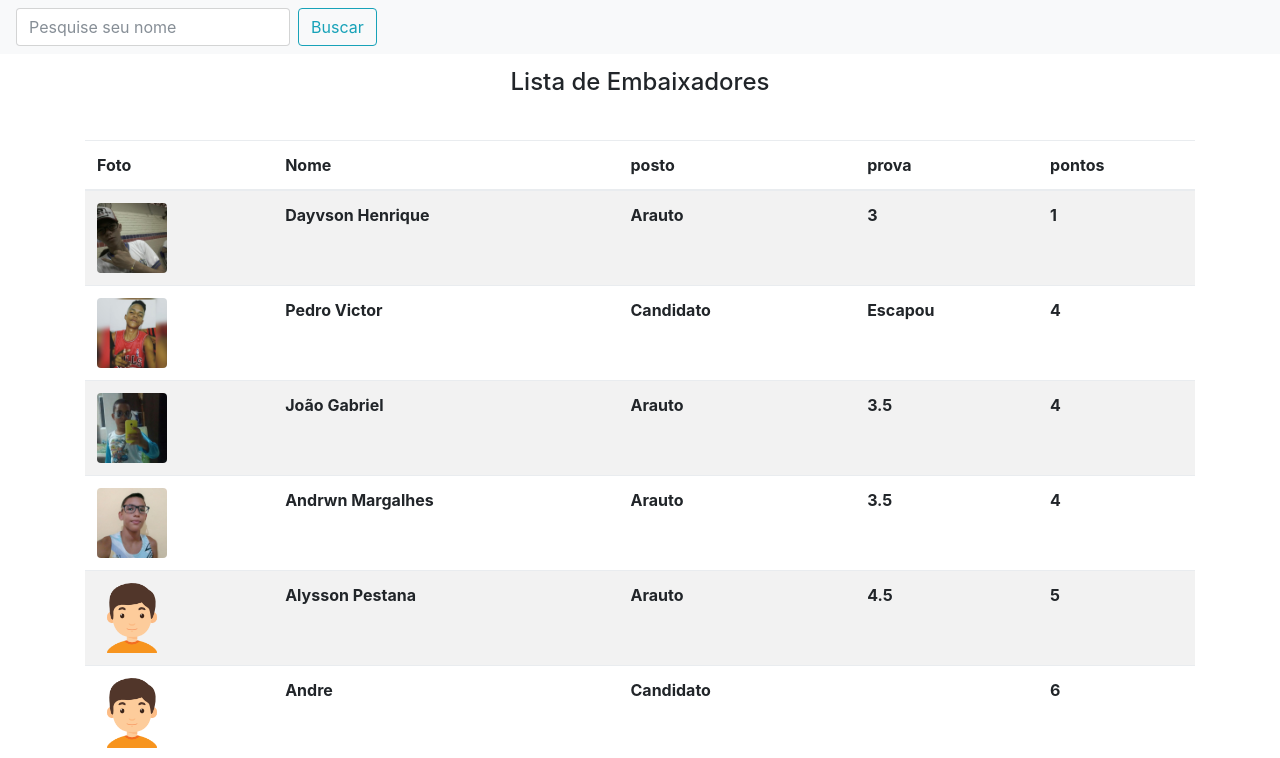
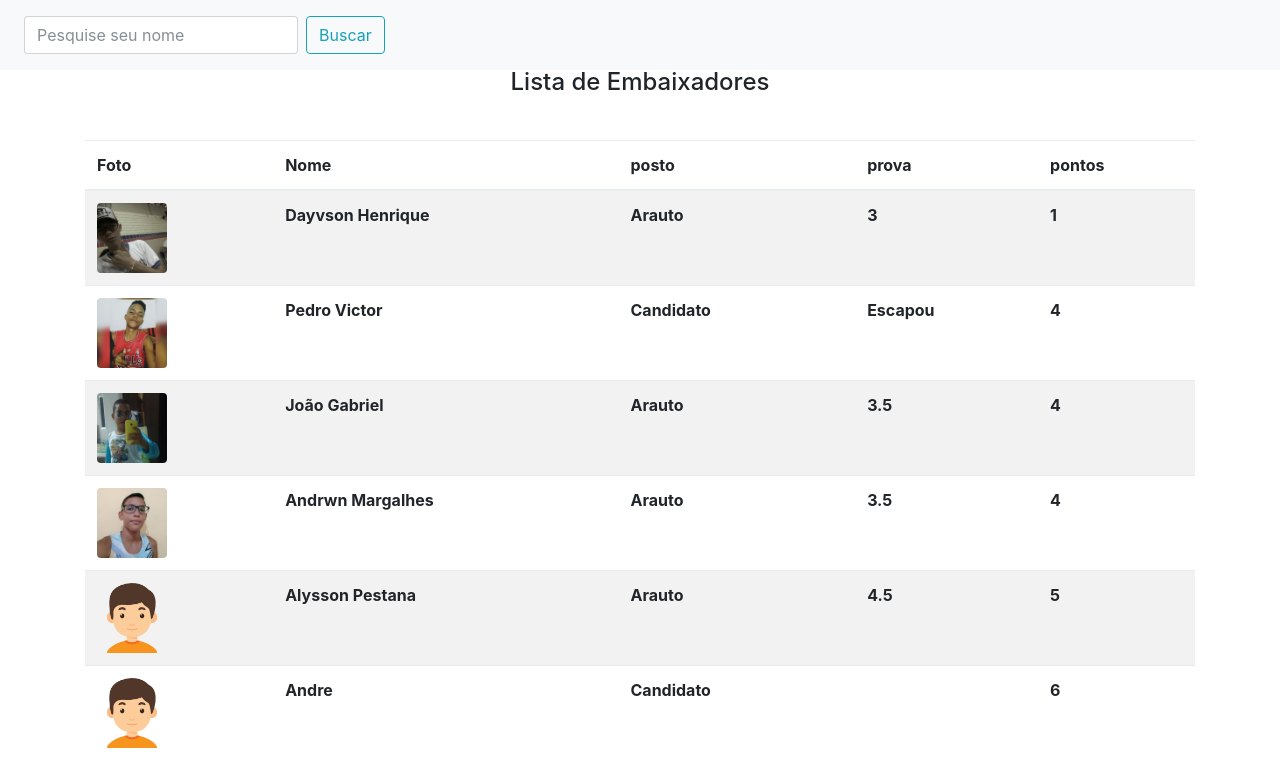
Before and after one commit to Srubens/embaixador-angular, a plain HTML site: page index.html in a window 1280 px wide. Shown: the top 758 px of the page. Drawn offline with nearby package versions, Linux system fonts and the light colour scheme.

Commit message:
06 comite
ajustando

```diff
--- a/index.html
+++ b/index.html
@@ -16,7 +16,7 @@
         <!-- <a class="navbar-brand" href="#">Home</a>
         <button class="navbar-toggler" type="button" data-toggle="collapse" data-target="#navbarSupportedContent" aria-controls="navbarSupportedContent" aria-expanded="false" aria-label="Toggle navigation">
         <span class="navbar-toggler-icon"></span> -->
-        <form class="form-inline my-2 my-lg-0">
+        <form class="form-inline formEr">
             <input class="form-control mr-sm-2" type="text" ng-model="teste" placeholder="Pesquise seu nome" aria-label="Search">
             <button class="btn btn-outline-info my-2 my-sm-0" type="submit">Buscar</button>
         </form>
--- a/main.css
+++ b/main.css
@@ -7,3 +7,13 @@ img{
 h4{
     margin:45px 0;
 }
+
+@media(min-width:20em){
+   .formEr{
+       width: 100%;
+   }
+   .formEr input{
+       width: 72%;
+       margin:8px;
+   }
+}
```
